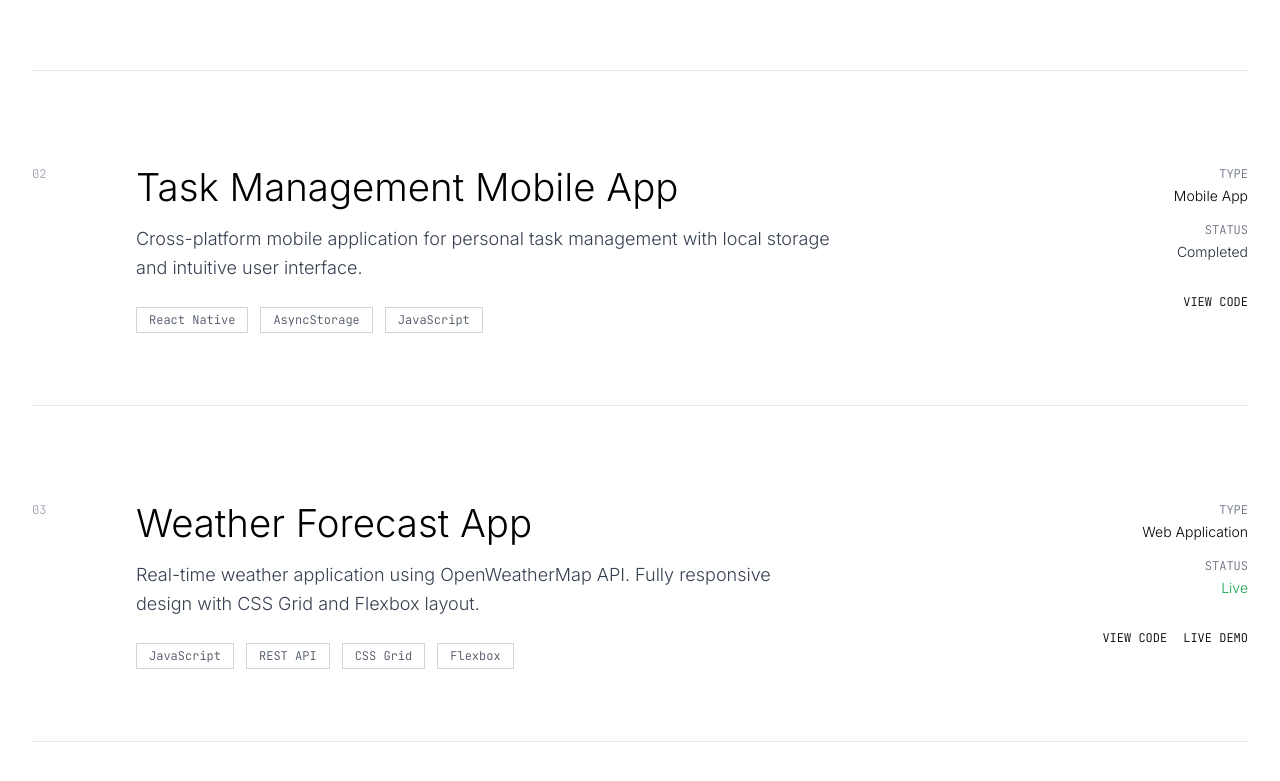
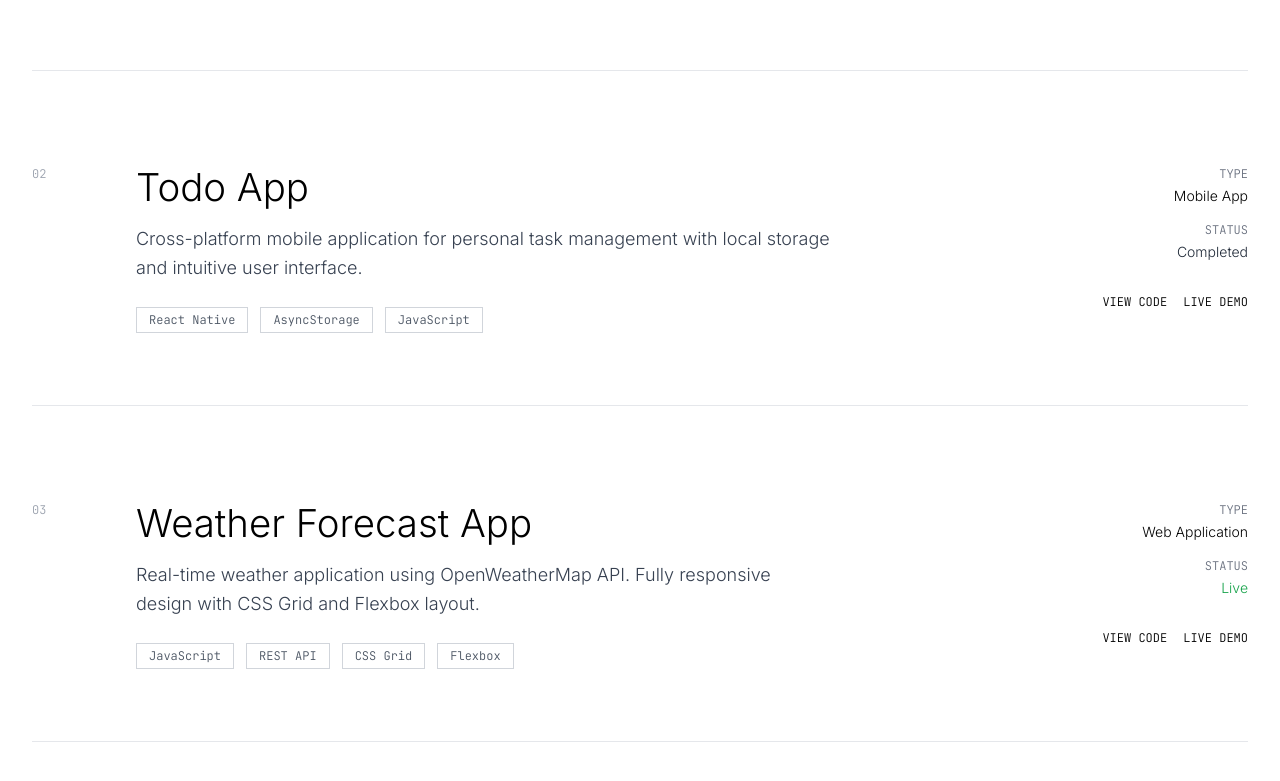
Before and after one commit to Mohammad-Asma-Tarannum/asma-portfolio, a React (Vite) app: page / in a window 1280 px wide. Shown: the part 3347-4128 px from the top of the page. Built offline with nearby package versions, Linux system fonts and the light colour scheme.

Commit message:
Updated project details in MinimalProjects component with code and demo links

```diff
--- a/src/components/MinimalProjects.tsx
+++ b/src/components/MinimalProjects.tsx
@@ -8,15 +8,18 @@ const MinimalProjects: React.FC = () => {
       description: "Dynamic blog platform with routing and state management. Features clean UI design and mobile-first responsive approach.",
       tech: ["React.js", "React Router", "CSS3"],
       type: "Web Application",
-      status: "Completed"
+      status: "Completed",
+      codeLink: "https://github.com/mohammad-asma-tarannum/blog-app"
     },
     {
       id: "02",
-      title: "Task Management Mobile App",
+      title: "Todo App",
       description: "Cross-platform mobile application for personal task management with local storage and intuitive user interface.",
       tech: ["React Native", "AsyncStorage", "JavaScript"],
       type: "Mobile App",
-      status: "Completed"
+      status: "Completed",
+      demoLink:"https://mohammad-asma-tarannum.github.io/todo-app/",
+      codeLink: "https://github.com/mohammad-asma-tarannum/todo-app"
     },
     {
       id: "03",
@@ -24,7 +27,8 @@ const MinimalProjects: React.FC = () => {
       description: "Real-time weather application using OpenWeatherMap API. Fully responsive design with CSS Grid and Flexbox layout.",
       tech: ["JavaScript", "REST API", "CSS Grid", "Flexbox"],
       type: "Web Application",
-      status: "Live"
+      status: "Live",
+      codeLink: "https://github.com/mohammad-asma-tarannum/weather-app"
     }
   ];
 
@@ -148,9 +152,26 @@ const MinimalProjects: React.FC = () => {
 
                     <div className="pt-4">
                       <div className="flex space-x-4 justify-end">
-                        <button className="mono-text text-xs hover-underline">
-                          VIEW CODE
-                        </button>
+                        {project.codeLink &&(
+                          <a href={project.codeLink}
+                          target="_blank"
+                          rel="noopener noreferrer"
+                          className="mono-text text-xs hover-underline"
+                          >
+                            VIEW CODE
+                          </a>
+                        )}
+                        {project.demoLink && (
+                          <a
+                          href={project.demoLink}
+                          target="_blank"
+                          rel="noopener noreferrer"
+                          className="mono-text text-xs hover-underline"
+                          >
+                            LIVE DEMO
+                          </a>
+                        )}
+
                         {project.status === 'Live' && (
                           <button className="mono-text text-xs hover-underline">
                             LIVE DEMO
```
